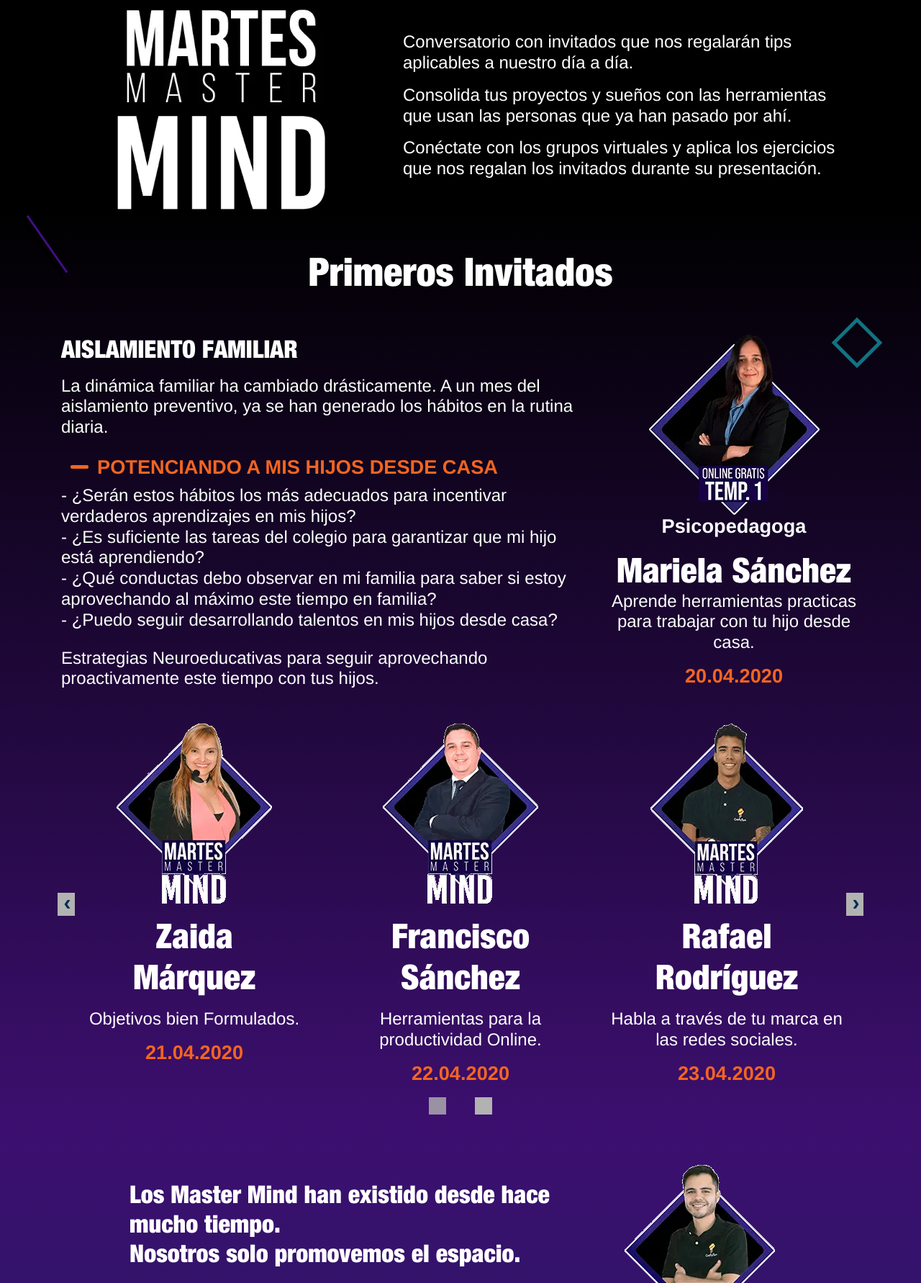
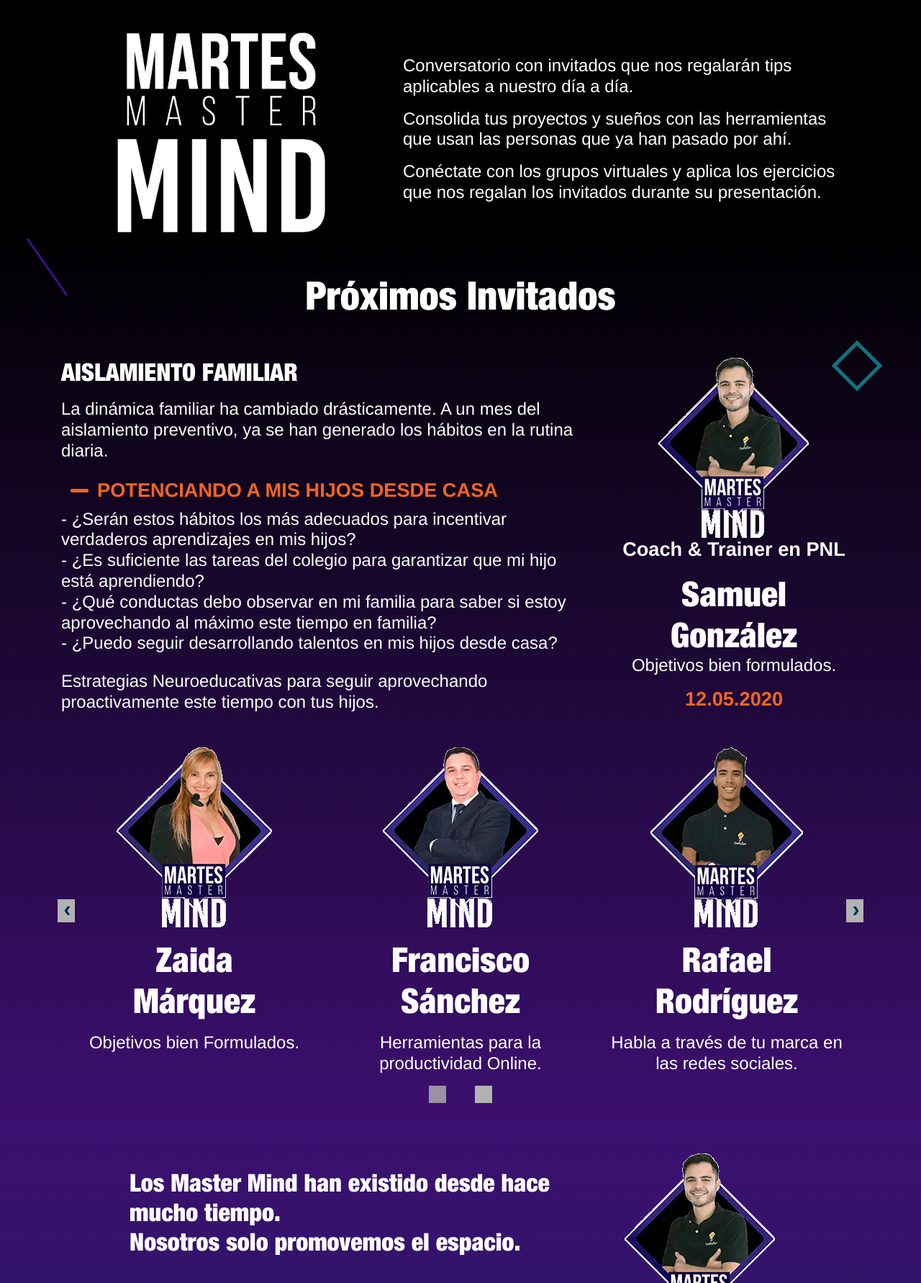
Before and after one commit to CreActiva/Creactiva-MasterMind, a website: page index.html in a window 1280 px wide. Shown: the part 1018-2800 px from the top of the page at 72% size. Drawn offline with Linux system fonts and the light colour scheme.

Commit message:
Actualizando cambios

```diff
--- a/index.html
+++ b/index.html
@@ -76,7 +76,7 @@
       <span class="close-button">&#10006;</span>
       <div class="modal__item align-items-center justify-content-center px-lg-1 px-0 d-flex">
           <ul>
-            <li class="pb-1"><span class="text-primary"> Lunes 20 04</span> - Cole en Casa - Mariela Sánchez.</li>
+            <li class="pb-1"><span class="text-primary"> Martes 5 05</span> - Cole en Casa - Mariela Sánchez.</li>
             <li class="pb-1"><span class="text-primary"> Martes 21 04</span> -  Objetivos bien Formulados - Zaida Márquez.</li>
             <li class="pb-1"><span class="text-primary"> Miércoles 22 04</span> - Herramientas para la productividad Online - Francisco Sánchez.</li>
             <li class="pb-1"><span class="text-primary"> Jueves 23 04</span> - Habla a través de tu marca en las redes sociales - Rafael Rodríguez.</li>
@@ -138,7 +138,7 @@
   <!-- S1 - INFO 1 -->
   <section id="S1" class="bg-black">
     <div class="container">
-      <h6 class="text-center pb-1">Temporada 1 - Todos los días de la semana en vivo</h6>
+      <h6 class="text-center pb-1">Satisfactoriamente concluida la Temporada 1. Suscríbete que pronto anunciaremos los próximos invitados.</h6>
       <div class="pb-1 row justify-content-center text-center">
         <div class="col-lg-12 to-top">
           <h1 class="d-inline title-master" style="vertical-align: top;">Que cada tecleo te acerque a los objetivos de </h1>
@@ -172,7 +172,7 @@
     <div class="container">
       <div class="row justify-content-center text-center py-3">
         <div class="col-lg-6">
-          <h2 class="font-weight-1000">Primeros Invitados</h2>
+          <h2 class="font-weight-1000">Próximos Invitados</h2>
         </div>
       </div>
       <div class="row justify-content-center mb-5">
@@ -198,13 +198,13 @@
         </div>
         <div class="col-lg-4 to-right text-center">
           <picture>
-            <source srcset="./resources/img/site/master-mind/invitados/mariela-temp1.webp" alt="Mariela Sánchez" class="img-fluid d-block mx-auto"  type="image/webp">
-            <img src="./resources/img/site/master-mind/invitados/mariela-temp1.png" alt="Mariela Sánchez" class="img-fluid d-block mx-auto">
+            <source srcset="./resources/img/site/master-mind/invitados/samuel.webp" alt="Mariela Sánchez" class="img-fluid d-block mx-auto"  type="image/webp">
+            <img src="./resources/img/site/master-mind/invitados/samuel.png" alt="Mariela Sánchez" class="img-fluid d-block mx-auto">
           </picture>
-          <h6>Psicopedagoga</h6>
-          <h3 class="mt-3 mx-auto">Mariela Sánchez</h3>
-          <p>Aprende herramientas practicas para trabajar con tu hijo desde casa.</p>
-          <h6 class="mt-3 text-primary">20.04.2020</h6>
+          <h6>Coach & Trainer en PNL</h6>
+          <h3 class="mt-3 mx-auto">Samuel<br>González</h3>
+          <p>Objetivos bien formulados.</p>
+          <h6 class="mt-3 text-primary">12.05.2020</h6>
         </div>
       </div>
       <div class="carousel--participantes">
@@ -217,7 +217,7 @@
             </picture>
             <h3 class="my-3">Zaida<br>Márquez</h3>
             <p>Objetivos bien Formulados.</p>
-            <h6 class="mt-3 text-primary">21.04.2020</h6>
+            <!-- <h6 class="mt-3 text-primary">21.04.2020</h6> -->
             <!-- <div class='dropdown mt-3'>
               <div class='title pointerCursor'>
                 <button class="fa fa-plus-less">
@@ -241,7 +241,7 @@
             </picture>
             <h3 class="my-3">Francisco<br>Sánchez</h3>
             <p>Herramientas para la productividad Online.</p>
-            <h6 class="mt-3 text-primary">22.04.2020</h6>
+            <!-- <h6 class="mt-3 text-primary">22.04.2020</h6> -->
             <!-- <div class='dropdown mt-3'>
               <div class='title pointerCursor'>
                 <button class="fa fa-plus-less">
@@ -265,7 +265,7 @@
             </picture>
             <h3 class="my-3">Rafael<br>Rodríguez</h3>
             <p>Habla a través de tu marca en las redes sociales.</p>
-            <h6 class="mt-3 text-primary">23.04.2020</h6>
+            <!-- <h6 class="mt-3 text-primary">23.04.2020</h6> -->
             <!-- <div class='dropdown mt-3'>
               <div class='title pointerCursor'>
                 <button class="fa fa-plus-less">
@@ -289,7 +289,7 @@
             </picture>
             <h3 class="my-3">Saúl<br>González</h3>
             <p>Tu empresa en el mundo digital.</p>
-            <h6 class="mt-3 text-primary">24.04.2020</h6>
+            <!-- <h6 class="mt-3 text-primary">24.04.2020</h6> -->
             <!-- <div class='dropdown mt-3'>
               <div class='title pointerCursor'>
                 <button class="fa fa-plus-less">
@@ -313,7 +313,7 @@
             </picture>
             <h3 class="my-3">Mariana + Ricardo</h3>
             <p>Aprendizaje y acompañamiento virtual E-learning.</p>
-            <h6 class="mt-3 text-primary">25.04.2020</h6>
+            <!-- <h6 class="mt-3 text-primary">25.04.2020</h6> -->
             <!-- <div class='dropdown mt-3'>
               <div class='title pointerCursor'>
                 <button class="fa fa-plus-less">
@@ -337,7 +337,7 @@
             </picture>
             <h3 class="my-3">Equipo de CreActiva</h3>
             <p>Sistemas de aprendizaje en línea - ¿Cuál usar y por qué?</p>
-            <h6 class="mt-3 text-primary">26.04.2020</h6>
+            <!-- <h6 class="mt-3 text-primary">26.04.2020</h6> -->
             <!-- <div class='dropdown mt-3'>
               <div class='title pointerCursor'>
                 <button class="fa fa-plus-less">
@@ -426,11 +426,11 @@
           <div id="clock"></div>
         </div>
         <div class="col-xl-3 col-lg-5 text-center to-right">
-          <picture>
-            <source srcset="./resources/img/site/master-mind/invitados/samuel.webp" alt="Samuel González" class="img-fluid d-block mx-auto"  type="image/webp">
-            <img src="./resources/img/site/master-mind/invitados/samuel.png" alt="Samuel González" class="img-fluid d-block mx-auto">
-          </picture>
-          <h5 class="pb-1">Samuel<br>González</h5>
+            <picture>
+              <source srcset="./resources/img/site/master-mind/invitados/samuel.webp" alt="Samuel González" class="img-fluid d-block mx-auto"  type="image/webp">
+              <img src="./resources/img/site/master-mind/invitados/samuel.png" alt="Samuel González" class="img-fluid d-block mx-auto">
+            </picture>
+            <h5 class="pb-1">Samuel<br>González</h5>
           <button type="button" class="btn btn-purple btn-modal">Suscribirme</button>
         </div>
       </div>
--- a/resources/js/master-mind.js
+++ b/resources/js/master-mind.js
@@ -1,5 +1,5 @@
 // Activar contador
-var contador = new CountDown('#clock', 'Apr 28 2020 18:00:00 GMT-0400', '¡Comenzamos!', true);
+var contador = new CountDown('#clock', 'May 12 2020 14:00:00 GMT-0400', '¡Comenzamos!', true);
 // ================
 // Carousel
 var carouselHTML = document.querySelector('.carousel');
```
Also changed, not shown: gracias.html (+3 -2 lines), politica-privacidad.html (+3 -1 lines), terminos-condiciones.html (+3 -1 lines), resources/img/site/master-mind/invitados/miguel.png, resources/img/site/master-mind/invitados/miguel.webp (added), resources/img/site/master-mind/zaida.webp (added).
